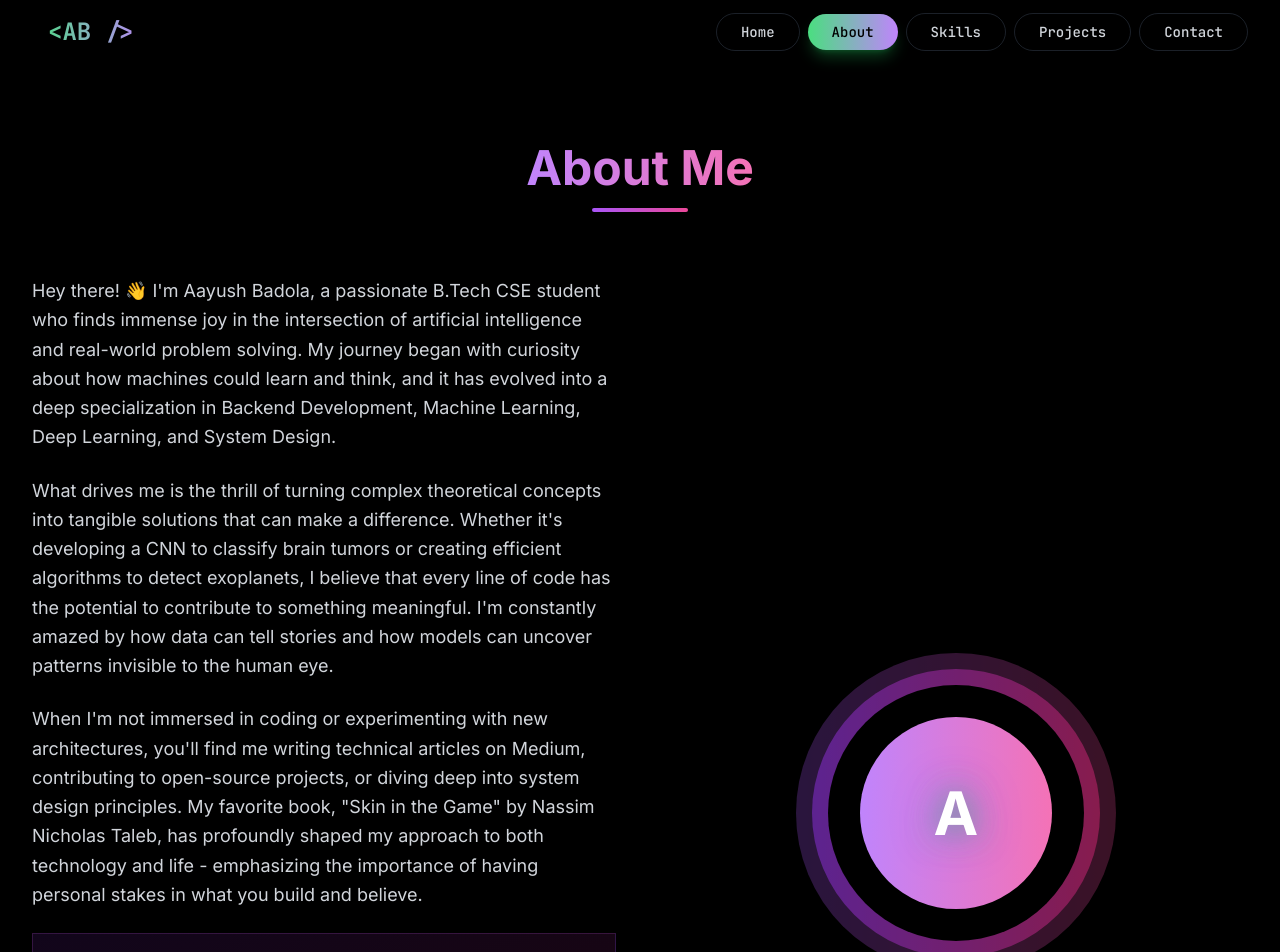
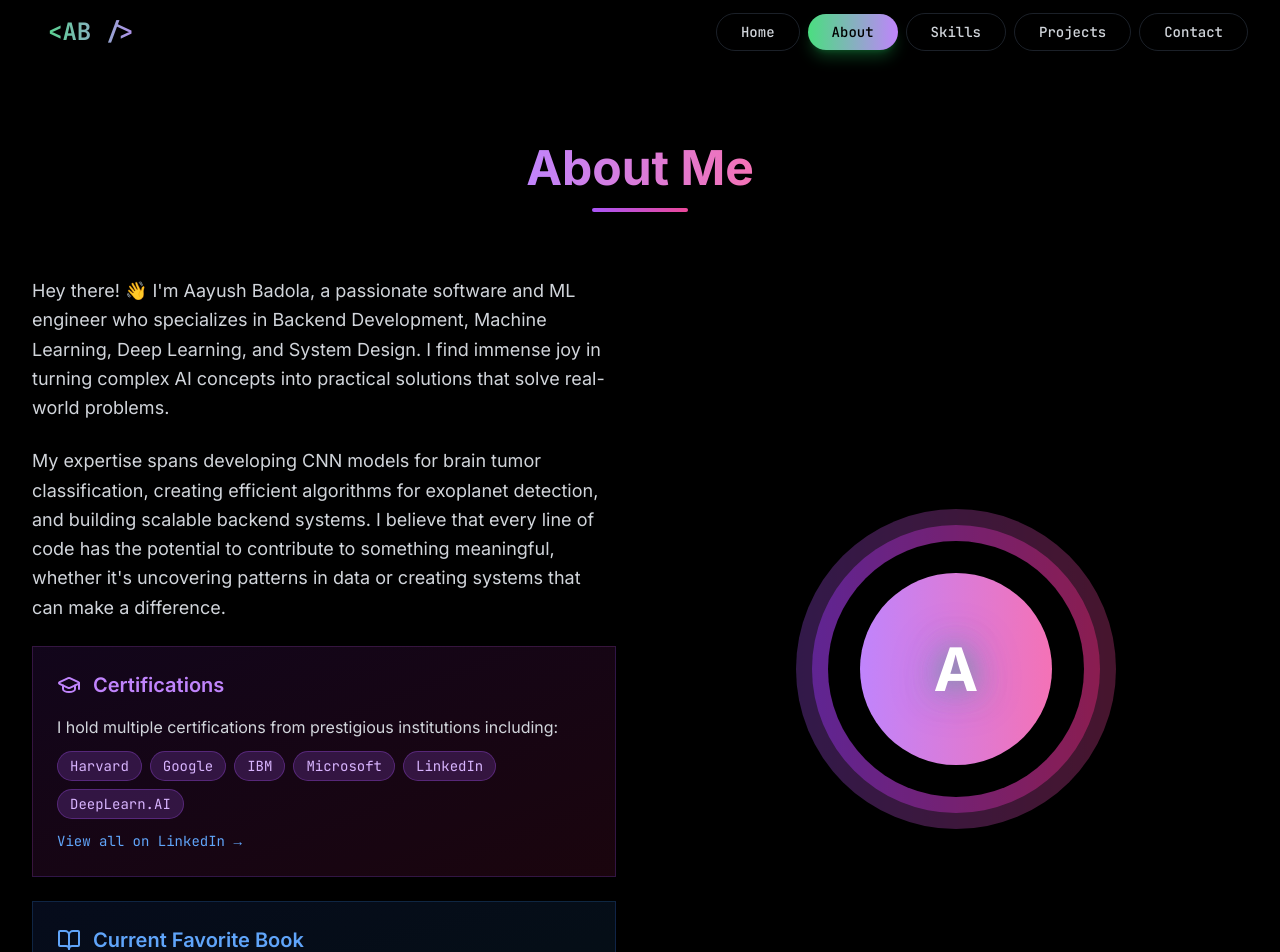
Before and after one commit to AayushBadola/Aayush-portfolio-main, a React (Vite) app: page /about in a window 1280 px wide. Shown: the top 952 px of the page. Built offline with nearby package versions, Linux system fonts and the light colour scheme.

Commit message:
Update About section
Refactor the About section to reflect the user's professional role as a software and ML engineer, removing any mention of student status and shortening the content.

```diff
--- a/src/components/About.tsx
+++ b/src/components/About.tsx
@@ -15,20 +15,21 @@ const About = () => {
         <div className="grid grid-cols-1 lg:grid-cols-2 gap-12 items-center">
           <div className="space-y-6">
             <p className="text-lg text-gray-300 leading-relaxed">
-              Hello! I'm Aayush, a passionate full-stack developer with a love for creating
-              beautiful and functional web applications. I specialize in modern JavaScript
-              frameworks and have a keen eye for design.
+              Hello! I'm Aayush, a passionate software and ML engineer specializing in
+              Backend Development, Machine Learning, Deep Learning, and System Design.
+              I create intelligent solutions that bridge the gap between complex AI concepts
+              and real-world applications.
             </p>
             <p className="text-lg text-gray-300 leading-relaxed">
-              With over 3 years of experience in web development, I've worked on various
-              projects ranging from e-commerce platforms to complex web applications.
-              I believe in writing clean, maintainable code and creating user experiences
-              that delight and engage.
+              With expertise in developing CNN models for medical imaging, efficient algorithms
+              for exoplanet detection, and scalable backend systems, I focus on building
+              technology that makes a meaningful impact. I believe in writing clean,
+              maintainable code and creating user experiences that delight and engage.
             </p>
 
             <div className="grid grid-cols-2 gap-6 mt-8">
               <div className="text-center p-6 bg-gradient-to-br from-purple-900/20 to-pink-900/20 rounded-lg border border-purple-500/20">
-                <h3 className="text-2xl font-bold text-purple-400 mb-2">50+</h3>
+                <h3 className="text-2xl font-bold text-purple-400 mb-2">15+</h3>
                 <p className="text-gray-400">Projects Completed</p>
               </div>
               <div className="text-center p-6 bg-gradient-to-br from-purple-900/20 to-pink-900/20 rounded-lg border border-purple-500/20">
--- a/src/pages/About.tsx
+++ b/src/pages/About.tsx
@@ -3,8 +3,8 @@ import { Award, Code, Coffee, Users, BookOpen, GraduationCap } from "lucide-reac
 
 const About = () => {
   const stats = [
-    { icon: Code, label: "Projects Completed", value: "10+", color: "text-purple-400" },
-    { icon: Coffee, label: "Years Learning", value: "3+", color: "text-pink-400" },
+    { icon: Code, label: "Projects Completed", value: "15+", color: "text-purple-400" },
+    { icon: Coffee, label: "Years Experience", value: "3+", color: "text-pink-400" },
     { icon: Users, label: "Technologies", value: "15+", color: "text-blue-400" },
     { icon: Award, label: "Articles Written", value: "5+", color: "text-cyan-400" },
   ];
@@ -24,24 +24,15 @@ const About = () => {
         <div className="grid grid-cols-1 lg:grid-cols-2 gap-12 items-center">
           <div className="space-y-6 animate-fade-in-up delay-300">
             <p className="text-lg text-gray-300 leading-relaxed">
-              Hey there! 👋 I'm Aayush Badola, a passionate B.Tech CSE student who finds immense joy in the
-              intersection of artificial intelligence and real-world problem solving. My journey began with
-              curiosity about how machines could learn and think, and it has evolved into a deep specialization
-              in Backend Development, Machine Learning, Deep Learning, and System Design.
+              Hey there! 👋 I'm Aayush Badola, a passionate software and ML engineer who specializes in
+              Backend Development, Machine Learning, Deep Learning, and System Design. I find immense joy
+              in turning complex AI concepts into practical solutions that solve real-world problems.
             </p>
             <p className="text-lg text-gray-300 leading-relaxed">
-              What drives me is the thrill of turning complex theoretical concepts into tangible solutions that
-              can make a difference. Whether it's developing a CNN to classify brain tumors or creating efficient
-              algorithms to detect exoplanets, I believe that every line of code has the potential to contribute
-              to something meaningful. I'm constantly amazed by how data can tell stories and how models can
-              uncover patterns invisible to the human eye.
-            </p>
-            <p className="text-lg text-gray-300 leading-relaxed">
-              When I'm not immersed in coding or experimenting with new architectures, you'll find me writing
-              technical articles on Medium, contributing to open-source projects, or diving deep into system
-              design principles. My favorite book, "Skin in the Game" by Nassim Nicholas Taleb, has profoundly
-              shaped my approach to both technology and life - emphasizing the importance of having personal
-              stakes in what you build and believe.
+              My expertise spans developing CNN models for brain tumor classification, creating efficient
+              algorithms for exoplanet detection, and building scalable backend systems. I believe that
+              every line of code has the potential to contribute to something meaningful, whether it's
+              uncovering patterns in data or creating systems that can make a difference.
             </p>
 
             {/* Certifications Section */}
```
